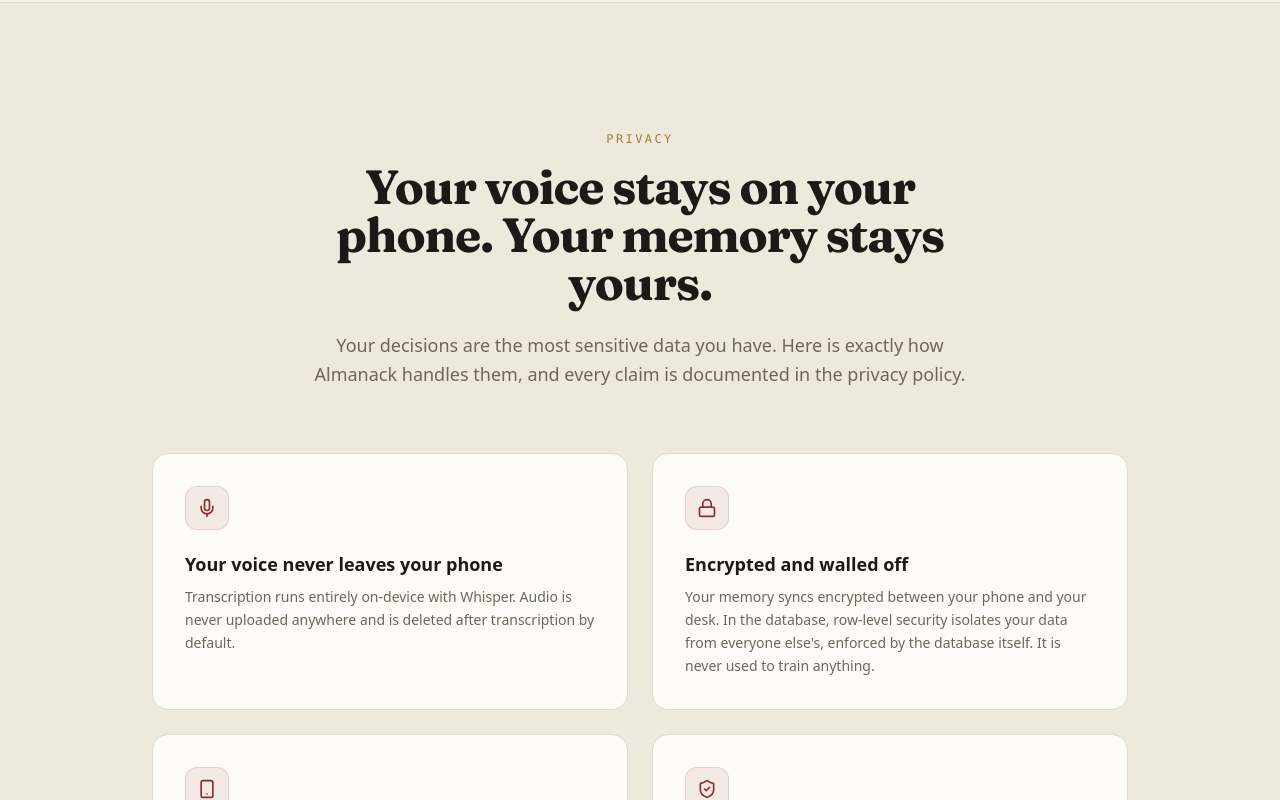
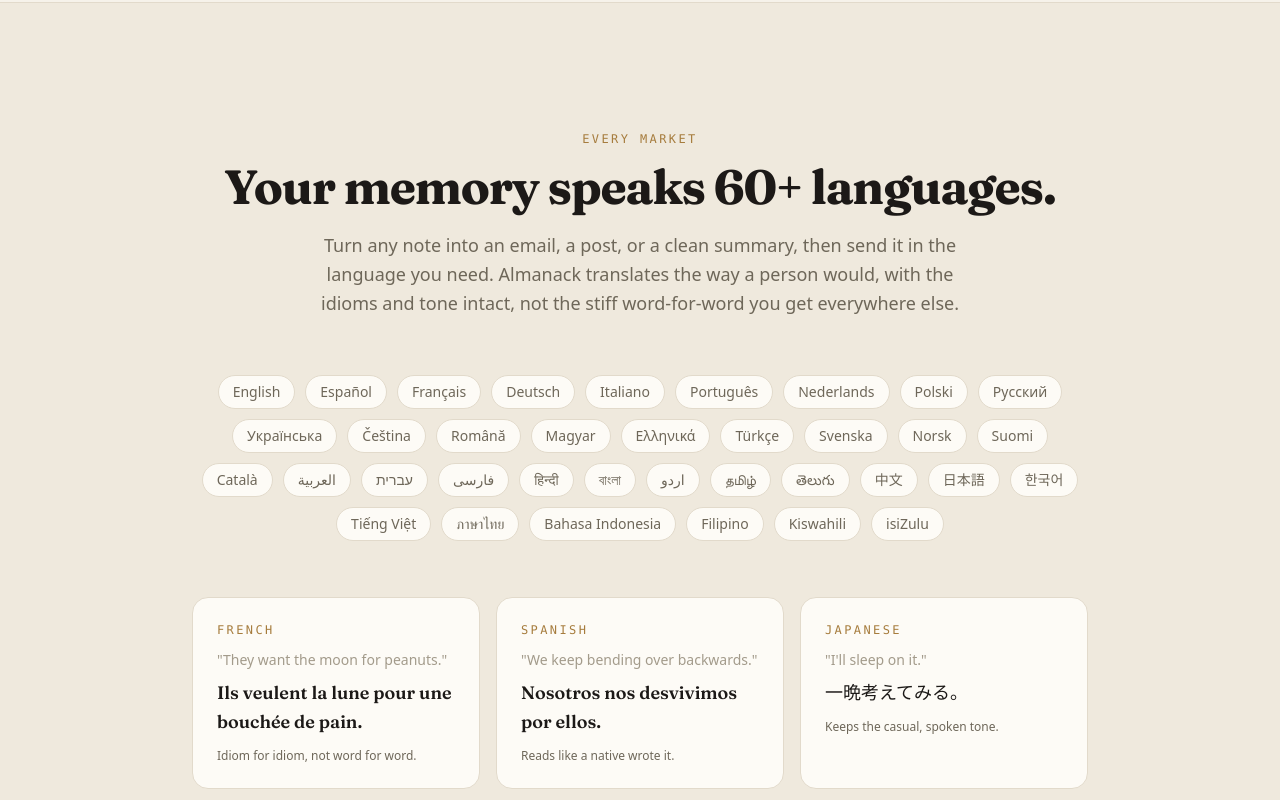
Before and after one commit to fabiojonathanarifin/echoforge-web, a Next.js app: page /almanack in a window 1280 px wide. Shown: the part 3480-4280 px from the top of the page. Built offline with nearby package versions, Linux system fonts and the light colour scheme.

Commit message:
feat(almanack): add multilingual translation section (60+ languages, idiomatic examples)

```diff
--- a/app/almanack/page.jsx
+++ b/app/almanack/page.jsx
@@ -64,6 +64,40 @@
     label: "Step 3",
     title: "The right memory comes back.",
     desc: "Ask \"what did I decide about pricing in March\" and get the answer with your original reasoning. Every promise gets a reminder before it slips. Old decisions resurface when they matter again.",
+  },
+];
+
+// Native-script names for the language cloud. Showing the scripts themselves reads
+// as "we speak your language" faster than a list of English names ever could.
+const LANGS = [
+  "English", "Español", "Français", "Deutsch", "Italiano", "Português",
+  "Nederlands", "Polski", "Русский", "Українська", "Čeština", "Română",
+  "Magyar", "Ελληνικά", "Türkçe", "Svenska", "Norsk", "Suomi", "Català",
+  "العربية", "עברית", "فارسی", "हिन्दी", "বাংলা", "اردو", "தமிழ்", "తెలుగు",
+  "中文", "日本語", "한국어", "Tiếng Việt", "ภาษาไทย", "Bahasa Indonesia",
+  "Filipino", "Kiswahili", "isiZulu",
+];
+
+// Real, verified output from the translate model. Each pairs an English idiom with
+// the natural local phrasing, never the word-for-word version.
+const idioms = [
+  {
+    lang: "French",
+    en: "They want the moon for peanuts.",
+    translated: "Ils veulent la lune pour une bouchée de pain.",
+    note: "Idiom for idiom, not word for word.",
+  },
+  {
+    lang: "Spanish",
+    en: "We keep bending over backwards.",
+    translated: "Nosotros nos desvivimos por ellos.",
+    note: "Reads like a native wrote it.",
+  },
+  {
+    lang: "Japanese",
+    en: "I'll sleep on it.",
+    translated: "一晩考えてみる。",
+    note: "Keeps the casual, spoken tone.",
   },
 ];
 
@@ -687,6 +721,102 @@
         </div>
       </section>
 
+      {/* LANGUAGES */}
+      <section className="border-t" style={{ borderColor: BORDER, backgroundColor: SURFACE }}>
+        <div className="max-w-5xl mx-auto px-6 py-24 md:py-32">
+          <motion.div
+            initial="hidden"
+            whileInView="visible"
+            viewport={{ once: true, margin: "-80px" }}
+            variants={stagger}
+            className="text-center mb-14"
+          >
+            <motion.p
+              variants={fadeUp}
+              className="text-xs tracking-[0.2em] uppercase mb-4"
+              style={{ color: BRASS, fontFamily: mono }}
+            >
+              Every market
+            </motion.p>
+            <motion.h2
+              variants={fadeUp}
+              className="text-3xl md:text-5xl tracking-tight"
+              style={{ fontFamily: serif, fontWeight: 700 }}
+            >
+              Your memory speaks 60+ languages.
+            </motion.h2>
+            <motion.p
+              variants={fadeUp}
+              className="text-base md:text-lg leading-relaxed mt-5 max-w-2xl mx-auto"
+              style={{ color: TEXT_SECONDARY }}
+            >
+              Turn any note into an email, a post, or a clean summary, then send it
+              in the language you need. Almanack translates the way a person would,
+              with the idioms and tone intact, not the stiff word-for-word you get
+              everywhere else.
+            </motion.p>
+          </motion.div>
+
+          <motion.div
+            initial="hidden"
+            whileInView="visible"
+            viewport={{ once: true, margin: "-80px" }}
+            variants={fadeUp}
+            className="flex flex-wrap justify-center gap-2.5 max-w-4xl mx-auto"
+          >
+            {LANGS.map((l) => (
+              <span
+                key={l}
+                className="rounded-full px-3.5 py-1.5 text-sm"
+                style={{
+                  backgroundColor: CARD,
+                  border: `1px solid ${BORDER}`,
+                  color: TEXT_SECONDARY,
+                }}
+              >
+                {l}
+              </span>
+            ))}
+          </motion.div>
+
+          <motion.div
+            initial="hidden"
+            whileInView="visible"
+            viewport={{ once: true, margin: "-80px" }}
+            variants={stagger}
+            className="mt-14 grid md:grid-cols-3 gap-4 max-w-4xl mx-auto"
+          >
+            {idioms.map((it) => (
+              <motion.div
+                key={it.lang}
+                variants={fadeUp}
+                className="rounded-2xl p-6"
+                style={{ backgroundColor: CARD, border: `1px solid ${BORDER}` }}
+              >
+                <p
+                  className="text-xs tracking-[0.2em] uppercase mb-3"
+                  style={{ color: BRASS, fontFamily: mono }}
+                >
+                  {it.lang}
+                </p>
+                <p className="text-sm mb-2" style={{ color: TEXT_MUTED }}>
+                  "{it.en}"
+                </p>
+                <p
+                  className="text-lg leading-relaxed"
+                  style={{ color: TEXT, fontFamily: serif }}
+                >
+                  {it.translated}
+                </p>
+                <p className="text-xs mt-3" style={{ color: TEXT_SECONDARY }}>
+                  {it.note}
+                </p>
+              </motion.div>
+            ))}
+          </motion.div>
+        </div>
+      </section>
+
       {/* PRIVACY */}
       <section
         id="privacy"
```
